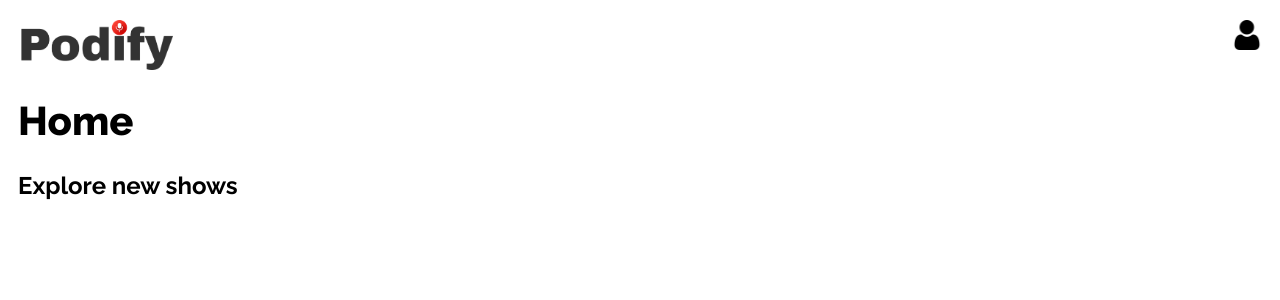
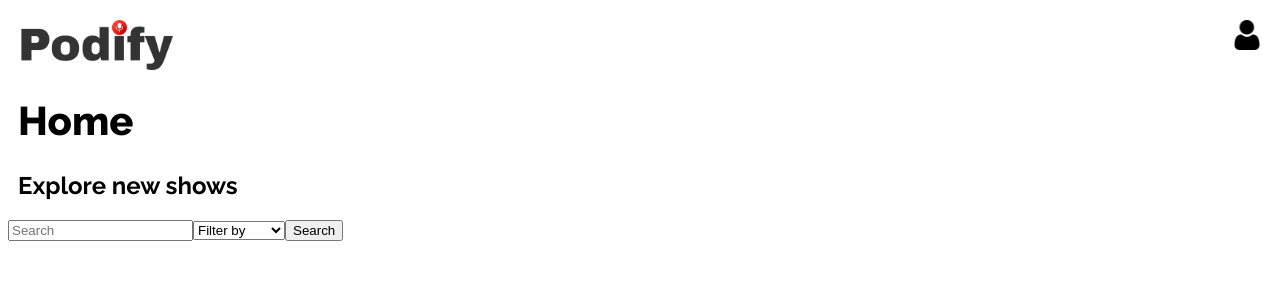
Before and after one commit to SoftDevLiz/LIEMOU183_PTO2306_GROUPA_Liezl_Mouton_DWACapstone, a React (Vite) app: page /Home in a window 1280 px wide. Shown: the top 300 px of the page. Built offline with nearby package versions, Linux system fonts and the light colour scheme.

Commit message:
Creates search and filtering inputs

```diff
--- a/src/components/Home page/Navbar.tsx
+++ b/src/components/Home page/Navbar.tsx
@@ -1,11 +1,15 @@
 import "../../styles/components.css"
+import SearchAndSortHome from "./SearchAndSortHome";
 
 const Navbar: React.FC<{}> = () => {
     return (
+        <>
         <div className="navbar">
             <h1 className="navbar--title">Home</h1>
             <h2>Explore new shows</h2>
         </div>
+        <SearchAndSortHome />
+        </>
     )
 }
 
--- /dev/null
+++ b/src/components/Home page/SearchAndSortHome.tsx
@@ -0,0 +1,21 @@
+const SearchAndSortHome: React.FC<{}> = () => {
+    return (
+        <form className="search--wrapper">
+            <input
+                type="text"
+                placeholder="Search"
+            />
+            <select>
+                <option value="" disabled selected>Filter by</option>
+                <option value="asc">Most recent</option>
+                <option value="desc">Oldest</option>
+                <option value="asc">A-Z</option>
+                <option value="desc">Z-A</option>
+                <option value="">None</option>
+            </select>
+            <button type="submit">Search</button>
+        </form>
+    )
+};
+
+export default SearchAndSortHome;
```
